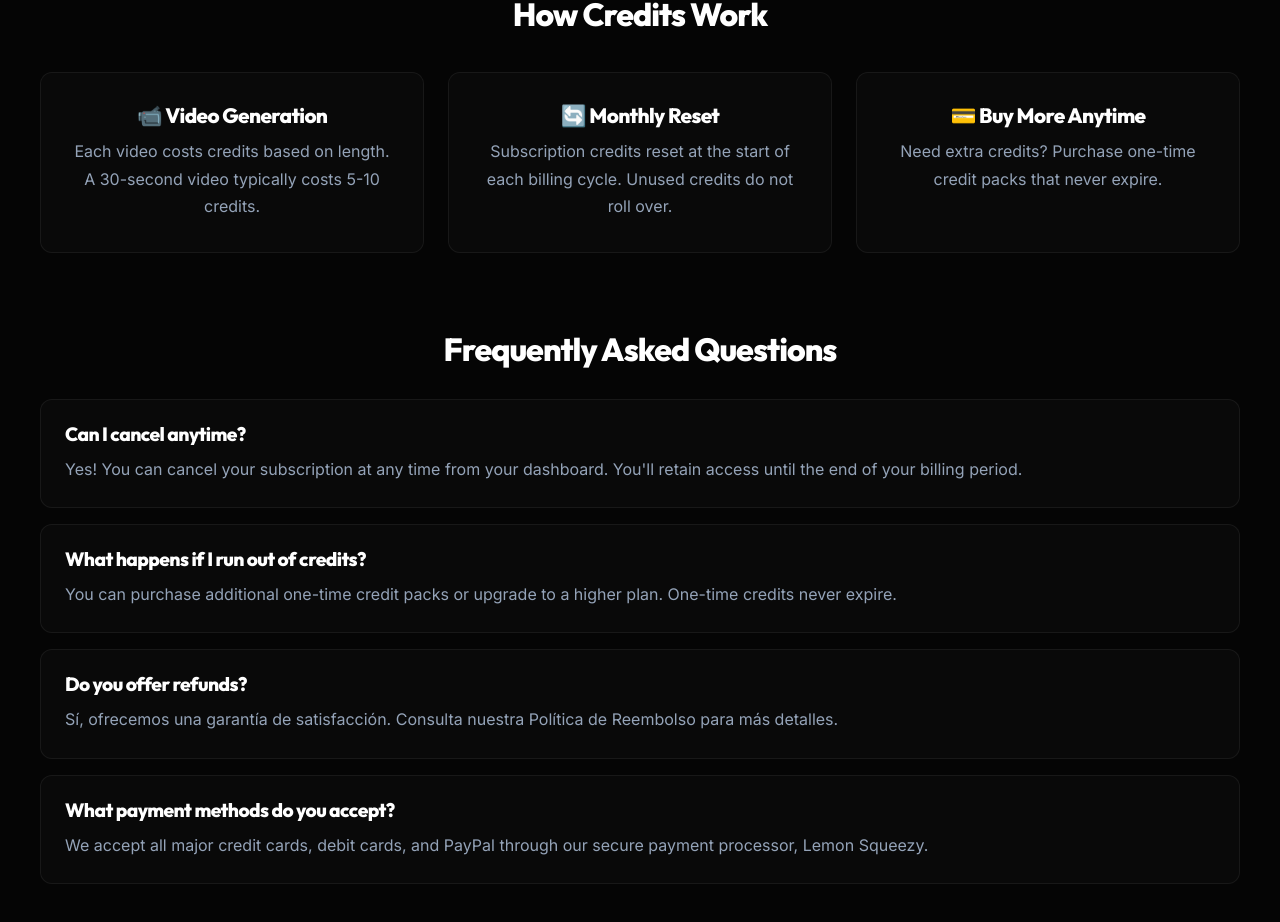
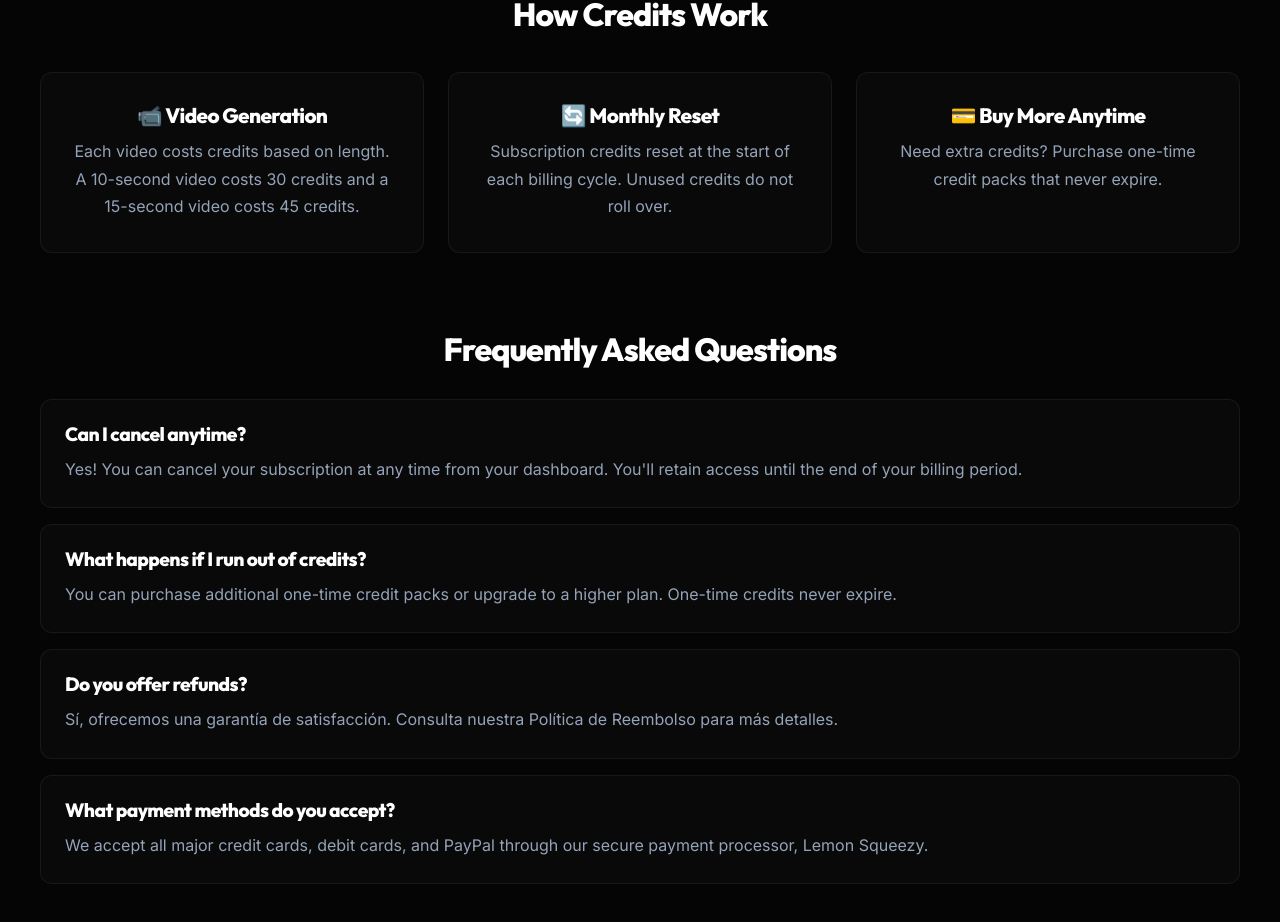
Before and after one commit to bautielcrack4-web/webcarruselesUGC, a Next.js app: page /pricing in a window 1280 px wide. Shown: the part 1194-2116 px from the top of the page. Built offline with nearby package versions, Linux system fonts and the light colour scheme.

Commit message:
update: corrected credit cost info in pricing page

```diff
--- a/src/app/pricing/page.tsx
+++ b/src/app/pricing/page.tsx
@@ -108,7 +108,7 @@ export default function PricingPage() {
                     <div className={styles.creditGrid}>
                         <div className={styles.creditItem}>
                             <h3>📹 Video Generation</h3>
-                            <p>Each video costs credits based on length. A 30-second video typically costs 5-10 credits.</p>
+                            <p>Each video costs credits based on length. A 10-second video costs 30 credits and a 15-second video costs 45 credits.</p>
                         </div>
                         <div className={styles.creditItem}>
                             <h3>🔄 Monthly Reset</h3>
```
